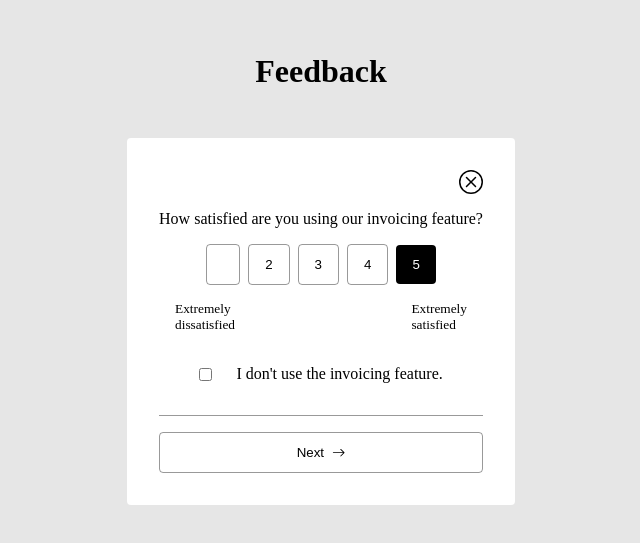
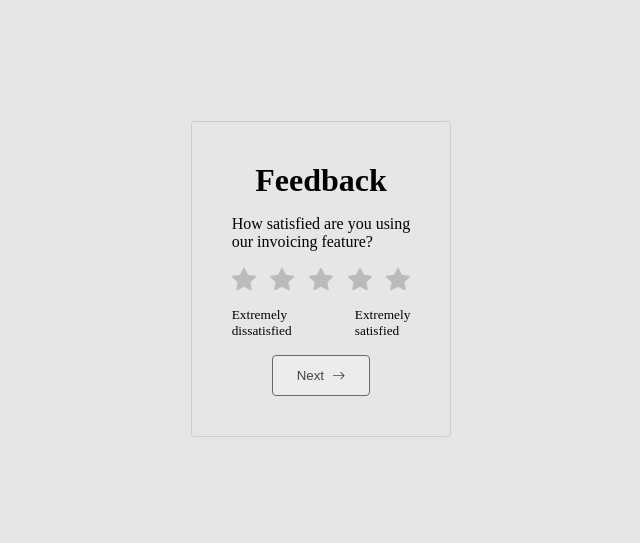
Before and after one commit to Hcmwebs/feedbackui, a React (Create React App) app: page / in a window 1280 px wide. Shown: the part 121-664 px from the top of the page, without its empty margins (319-959 px from the left). Built offline with nearby package versions, Linux system fonts and the light colour scheme.

Commit message:
refactored the code
Signed-off-by: Heze <64218603+Hcmwebs@users.noreply.github.com>

```diff
--- a/src/App.js
+++ b/src/App.js
@@ -1,14 +1,12 @@
 import React from 'react'
 import './App.scss'
-import Card from './Components/Card/Card'
-import Title from './Components/Title/Title'
+import Form from './Components/Form/Form'
 
 const App = () => {
 	return (
-		<div className='container'>
-			<Title />
-			<Card />
-		</div>
+		<>
+			<Form />
+		</>
 	)
 }
 
--- /dev/null
+++ b/src/Components/Button/Button.js
@@ -0,0 +1,16 @@
+import React from 'react'
+import { BsArrowRight } from 'react-icons/bs'
+import './index.scss'
+
+const Button = () => {
+	return (
+		<>
+			<button className='btn'>
+        Next
+				<BsArrowRight />
+			</button>
+		</>
+	)
+}
+
+export default Button
--- /dev/null
+++ b/src/Components/Button/index.scss
@@ -0,0 +1,21 @@
+.btn {
+	display: flex;
+	justify-content: center;
+	align-items: center;
+	gap: 0.5rem;
+	padding: 0.75rem 1.5rem;
+	opacity: 0.7;
+	border: 1px solid #333;
+	outline: none;
+	border-radius: 0.25rem;
+	cursor: pointer;
+	transition: all 0.8s ease-in-out;
+
+	&:hover {
+		opacity: 1;
+		transform: scale(0.98);
+		background-color: #000;
+		color: #fff;
+		border: none;
+	}
+}
--- a/src/Components/Card/Card.js
+++ b/src/Components/Card/Card.js
@@ -1,36 +1,41 @@
 import React, { useState } from 'react'
-import { BsArrowRight, BsXCircle } from 'react-icons/bs'
 import './index.scss'
+import data from '../../db/data'
 
 const Card = () => {
-	const [value, setValue] = useState('')
-
-	const handleOnChange = (e) => {
+	const [active, setActive] = useState(false)
+	const handleChange = (e) => {
 		console.log(e.target.value)
-		setValue(e.target.value)
-	}
-
-	const handleSubmit = (e) => {
-		e.preventDefault()
 	}
 	return (
 		<>
-			<main>
 			<div className='card'>
-					<BsXCircle className='icon-close' />
-					<p>How satisfied are you using our invoicing feature?</p>
-					<div className='rating-btns'>
+				<p>
+					How satisfied are you using <br /> our invoicing feature?
+				</p>
+				<div className='ratings'>
+					{data.map((item) => {
+						const { id, name, icon, value } = item
+
+						return (
+							<label
+								htmlFor={id}
+								key={id}
+								className={`${active ? 'icon-star active' : 'icon-star'}`}>
+								{icon}
 								<input
-							type='button'
-							className='btn'
-							onClick={handleOnChange}
-							value= {value} />
-						<button className='btn'>2</button>
-						<button className='btn'>3</button>
-						<button className='btn'>4</button>
-						<button className='btn active'>5</button>
+									name={name}
+									type='radio'
+									id={id}
+									value={value}
+									onClick={handleChange}
+								/>
+							</label>
+						)
+					})}
 				</div>
-					<div className='rating-info'>
+
+				<div className='ratings'>
 					<small>
 						Extremely <br /> dissatisfied
 					</small>
@@ -38,16 +43,7 @@ const Card = () => {
 						Extremely <br /> satisfied
 					</small>
 				</div>
-					<div className='input-group'>
-						<input type='checkbox' />
-						<p>I don't use the invoicing feature.</p>
 			</div>
-					<div className='divider'></div>
-					<button className='btn btn-next' type='submit' onClick={handleSubmit}>
-						Next <BsArrowRight />
-					</button>
-				</div>
-			</main>
 		</>
 	)
 }
--- a/src/Components/Card/index.scss
+++ b/src/Components/Card/index.scss
@@ -1,81 +1,41 @@
 .card {
-	width: 100%;
+	max-width: 100%;
 	display: grid;
 	place-items: center;
 	gap: 1rem;
-	padding: 2rem;
-	background-color: #fff;
-	border-radius: 0.25rem;
+	max-width: 350px;
 
-	.icon-close {
-		justify-self: end;
-		font-size: 1.5rem;
-	}
-	.rating-btns {
+	.ratings {
 		width: 100%;
-		display: flex;
-		justify-content: center;
-		align-items: center;
-		gap: 0.5rem;
-	}
-	.btn {
-		display: inline-block;
-		padding: 0.75rem 1rem;
-		cursor: pointer;
-		outline: none;
-		border-radius: 0.25rem;
-		border: 1px solid rgba(0, 0, 0, 0.4);
-		transition: all 0.5s ease-in-out;
-		background-color: transparent;
-		color: #000;
-
-		&:hover,
-		&.active {
-			background-color: #000000;
-			color: #fff;
-			border: none;
-		}
-
-		&:hover {
-			transform: translateY(-2px);
-		}
-		&.active {
-			transform: translate scale(0.98);
-		}
-
-		&-next {
-			width: 100%;
-			padding: 0.75rem 1.5rem;
-			display: flex;
-			justify-content: center;
-			align-items: center;
-			gap: 0.5rem;
-		}
-	}
-	.rating-info {
-		width: 100%;
-		padding-inline: 1rem;
 		display: flex;
 		justify-content: space-between;
 		align-items: center;
 	}
 
-	.input-group {
-		width: 100%;
-		padding: 1rem;
-		display: flex;
-		justify-content: space-evenly;
-		align-items: center;
-	}
+	label {
+		display: grid;
+		place-items: center;
 
-	.divider {
-		width: 100%;
-		height: 1px;
-		background-color: rgba(0, 0, 0, 0.4);
+		.icon-star {
+			font-size: 1.5rem;
+			color: #bbb;
+			transition: all 0.5s ease-in-out;
+
+			&:hover,
+			&.active {
+				color: #000;
+			}
+		}
+
+		input {
+			display: none;
+			outline: none;
+			border: none;
+		}
 	}
 }
 
-@media (min-width: 768px) {
+@media (min-width: 600px) {
 	.card {
 		max-width: 460px;
 	}
--- /dev/null
+++ b/src/Components/Form/Form.js
@@ -0,0 +1,24 @@
+import React from 'react'
+import Button from '../Button/Button'
+import Card from '../Card/Card'
+import Title from '../Title/Title'
+import './index.scss'
+
+const Form = () => {
+
+	const handleSubmit = (e) => {
+		e.preventDefault()
+		console.log('submitted')
+	}
+	return (
+		<>
+			<form className='form' onSubmit={handleSubmit}>
+				<Title />
+				<Card />
+			<Button />
+			</form>
+		</>
+	)
+}
+
+export default Form
--- /dev/null
+++ b/src/Components/Form/index.scss
@@ -0,0 +1,8 @@
+.form {
+	display: grid;
+	place-items: center;
+	gap: 1rem;
+	border: 1px solid #ccc;
+	padding: 2.5rem;
+	border-radius: 0.2rem;
+}
--- /dev/null
+++ b/src/db/data.js
@@ -0,0 +1,37 @@
+import React from 'react'
+import { BsStarFill } from 'react-icons/bs'
+
+const ratings = [
+	{
+		id: 1,
+		name: '1star',
+		icon: <BsStarFill className='icon-star' />,
+		value: '1',
+	},
+	{
+		id: 2,
+		name: '2star',
+		icon: <BsStarFill className='icon-star' />,
+		value: '2',
+	},
+	{
+		id: 3,
+		name: '3star',
+		icon: <BsStarFill className='icon-star' />,
+		value: '3',
+	},
+	{
+		id: 4,
+		name: '4star',
+		icon: <BsStarFill className='icon-star' />,
+		value: '4',
+	},
+	{
+		id: 5,
+		name: '5star',
+		icon: <BsStarFill className='icon-star' />,
+		value: '5',
+	},
+]
+
+export default ratings
--- a/src/index.scss
+++ b/src/index.scss
@@ -1,3 +1,4 @@
+
 * {
 	box-sizing: border-box;
 	margin: 0;
```
Lines whose indentation alone changed are shown as unchanged.
